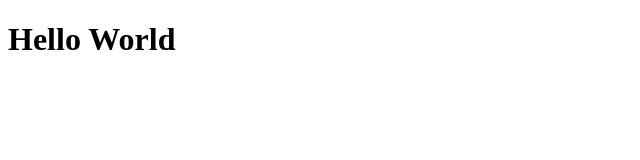
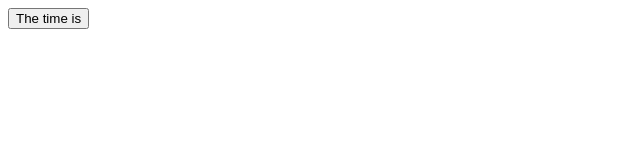
Before and after one commit to emonShimoul/js-playground, a plain HTML site: page JS/index.html in a window 1280 px wide. Shown: the whole page, without its empty margins (0-640 px from the left). Drawn offline with Linux system fonts and the light colour scheme.

Commit message:
added a file

```diff
--- a/JS/index.html
+++ b/JS/index.html
@@ -9,7 +9,8 @@
 </head>
 
 <body>
-    <h1>Hello World</h1>
+    <button onclick="displayDate()">The time is</button>
+    <span id="demo"></span>
     <script src="./js/test.js"></script>
 </body>
 
--- a/JS/js/test.js
+++ b/JS/js/test.js
@@ -1 +1,5 @@
 console.log("Hello");
+
+function displayDate() {
+    document.getElementById("demo").innerHTML = Date();
+}
```
